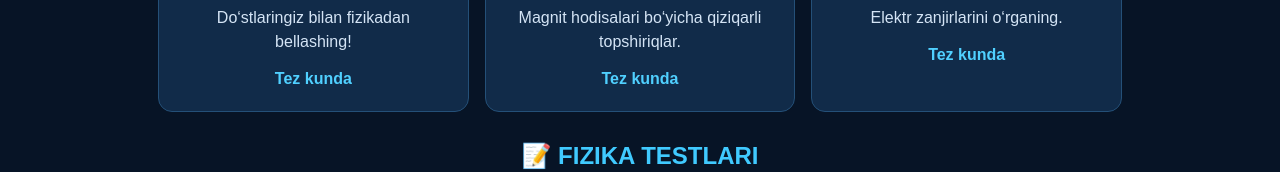
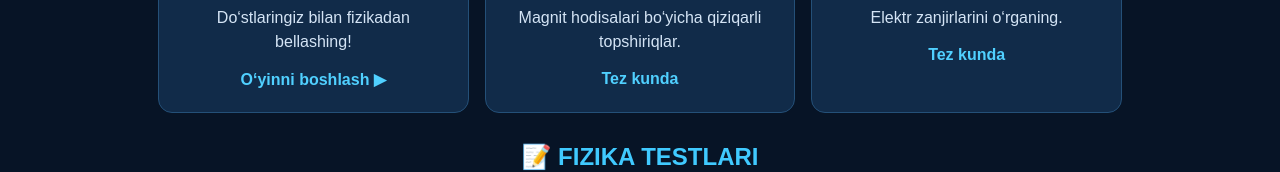
Before and after one commit to fizikaxiva/fizikaxiva.github.io, a plain HTML site: page index.html in a window 1280 px wide. Shown: the part 772-944 px from the top of the page. Drawn offline with Linux system fonts and the light colour scheme.

Commit message:
Update index.html

```diff
--- a/index.html
+++ b/index.html
@@ -51,7 +51,7 @@ footer{text-align:center;background:#102b4c;padding:25px;margin-top:35px;color:#
 <div class="emoji">🏆</div>
 <h3>Bilimlar bellashuvi</h3>
 <p>Do‘stlaringiz bilan fizikadan bellashing!</p>
-<a href="#oyinlar">Tez kunda</a>
+<a href="bilimlar_bellashuvi.html">O‘yinni boshlash ▶</a>
 </div>
 <div class="card">
 <div class="emoji">🧲</div>
```
